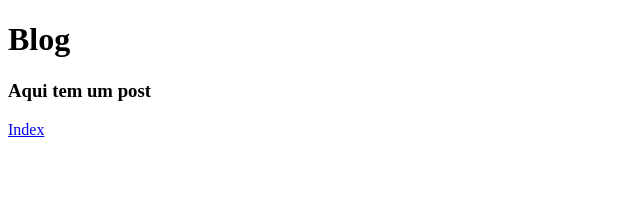
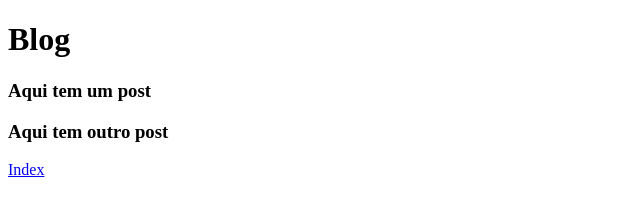
Before and after one commit to samanthamaiaduarte/aulagithub, a plain HTML site: page blog.html in a window 1280 px wide. Shown: the whole page, without its empty margins (0-640 px from the left). Drawn offline with Linux system fonts and the light colour scheme.

Commit message:
Atualizou a página de blog

```diff
--- a/blog.html
+++ b/blog.html
@@ -8,6 +8,7 @@
 <body>
     <h1>Blog</h1>
     <h3>Aqui tem um post</h3>
+    <h3>Aqui tem outro post</h3>
     <a href="index.html">Index</a>
 </body>
 </html>
```
